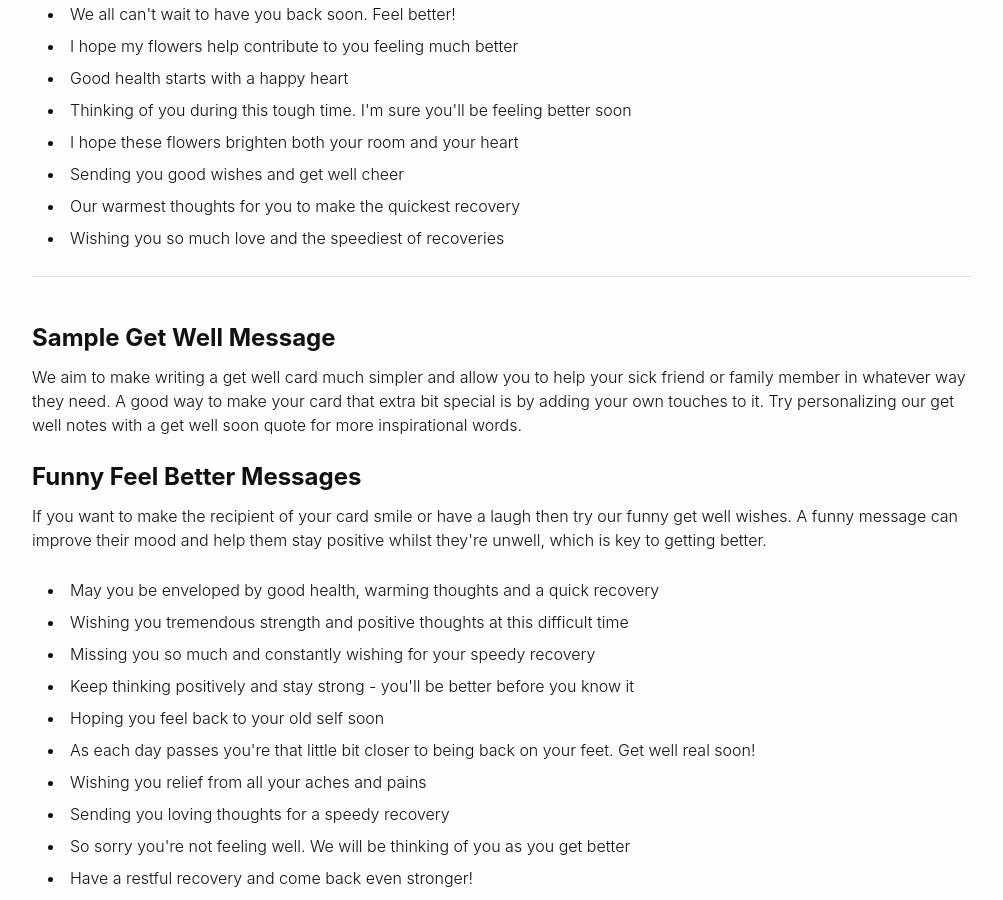
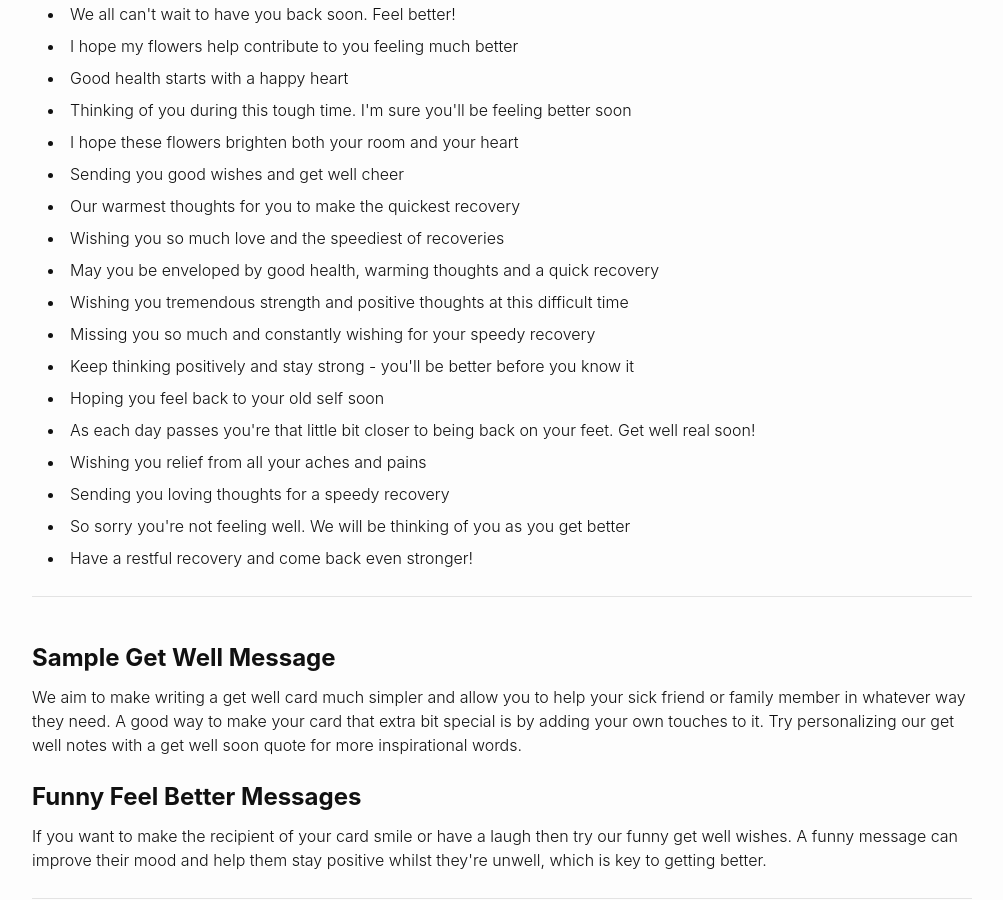
Before and after one commit to andyml123/andyml123.github.io, a Jekyll site: the page get-well-wishes/index.html, which Jekyll copies as it is, in a window 1280 px wide and 900 px high, scrolled down 3668 px. Shown: the whole window, without its empty margins (138-1141 px from the left). Built offline with Jekyll 4.4.1, drawn with Linux system fonts in a browser that asks for light colours.

Commit message:
Update index.html

```diff
--- a/get-well-wishes/index.html
+++ b/get-well-wishes/index.html
@@ -156,6 +156,8 @@
 <li>Sending you good wishes and get well cheer</li>
 <li>Our warmest thoughts for you to make the quickest recovery</li>
 <li>Wishing you so much love and the speediest of recoveries</li>
+ <li>May you be enveloped by good health, warming thoughts and a quick recovery</li> <li>Wishing you tremendous strength and positive thoughts at this difficult time</li> <li>Missing you so much and constantly wishing for your speedy recovery</li> <li>Keep thinking positively and stay strong - you'll be better before you know it</li> <li>Hoping you feel back to your old self soon</li> <li>As each day passes you're that little bit closer to being back on your feet. Get well real soon!</li> <li>Wishing you relief from all your aches and pains</li> <li>Sending you loving thoughts for a speedy recovery</li> <li>So sorry you're not feeling well. We will be thinking of you as you get better</li> <li>Have a restful recovery and come back even stronger!</li>
+
 </ul>
 
 <hr>
@@ -172,6 +174,8 @@
 <p>
 If you want to make the recipient of your card smile or have a laugh then try our funny get well wishes. A funny message can improve their mood and help them stay positive whilst they're unwell, which is key to getting better.
 </p>
+
+<hr>
 
 <ul>
 <li>May you be enveloped by good health, warming thoughts and a quick recovery</li>
```
